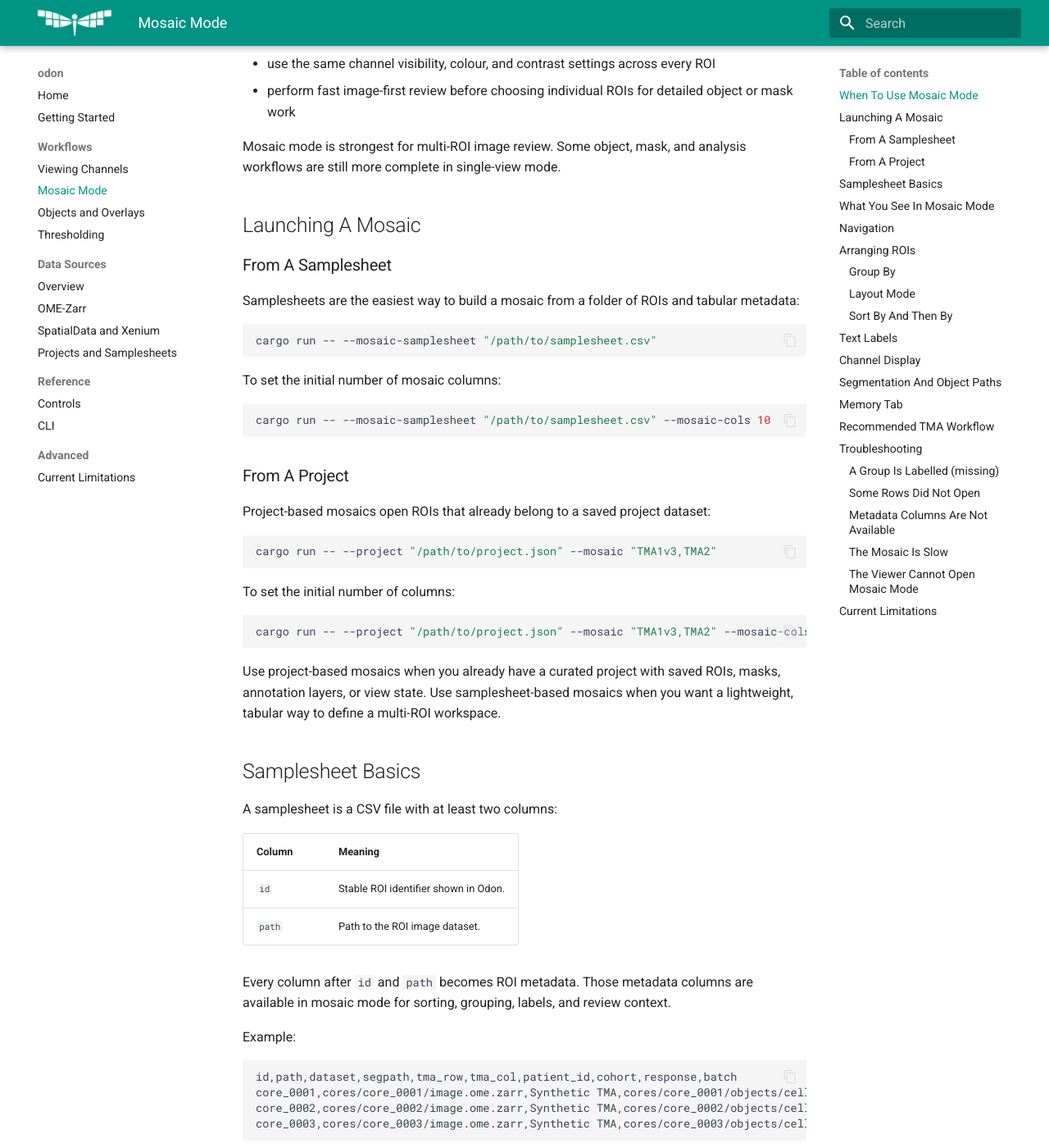
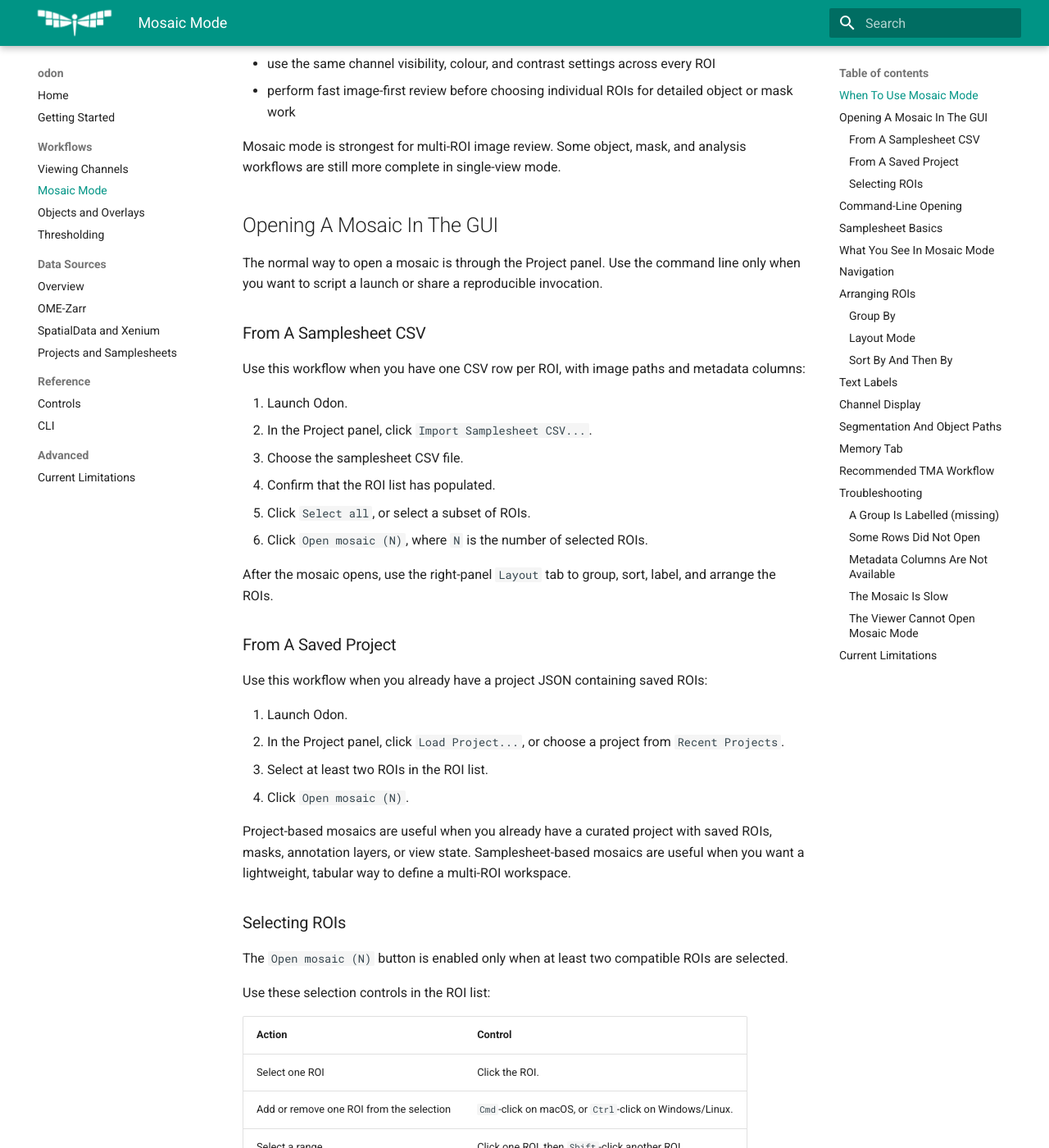
Before and after one commit to alexcoulton/odon, an MkDocs documentation site: the page built from docs/workflows/mosaic.md, in a window 1280 px wide and 1400 px high, scrolled down 433 px. Shown: the whole window at 82% size. Built offline with MkDocs 1.6.1 and Material for MkDocs 9.7.7, drawn with Linux system fonts in a browser that asks for light colours; some of the changed text lies outside the part shown.

Commit message:
Document GUI mosaic workflow

````diff
--- a/docs/workflows/mosaic.md
+++ b/docs/workflows/mosaic.md
@@ -21,40 +21,87 @@ Use mosaic mode when you want to:
 Mosaic mode is strongest for multi-ROI image review. Some object, mask, and
 analysis workflows are still more complete in single-view mode.
 
-## Launching A Mosaic
+## Opening A Mosaic In The GUI
 
-### From A Samplesheet
+The normal way to open a mosaic is through the Project panel. Use the command
+line only when you want to script a launch or share a reproducible invocation.
 
-Samplesheets are the easiest way to build a mosaic from a folder of ROIs and
-tabular metadata:
+### From A Samplesheet CSV
+
+Use this workflow when you have one CSV row per ROI, with image paths and
+metadata columns:
+
+1. Launch Odon.
+2. In the Project panel, click `Import Samplesheet CSV...`.
+3. Choose the samplesheet CSV file.
+4. Confirm that the ROI list has populated.
+5. Click `Select all`, or select a subset of ROIs.
+6. Click `Open mosaic (N)`, where `N` is the number of selected ROIs.
+
+After the mosaic opens, use the right-panel `Layout` tab to group, sort, label,
+and arrange the ROIs.
+
+### From A Saved Project
+
+Use this workflow when you already have a project JSON containing saved ROIs:
+
+1. Launch Odon.
+2. In the Project panel, click `Load Project...`, or choose a project from
+   `Recent Projects`.
+3. Select at least two ROIs in the ROI list.
+4. Click `Open mosaic (N)`.
+
+Project-based mosaics are useful when you already have a curated project with
+saved ROIs, masks, annotation layers, or view state. Samplesheet-based mosaics
+are useful when you want a lightweight, tabular way to define a multi-ROI
+workspace.
+
+### Selecting ROIs
+
+The `Open mosaic (N)` button is enabled only when at least two compatible ROIs
+are selected.
+
+Use these selection controls in the ROI list:
+
+| Action | Control |
+| --- | --- |
+| Select one ROI | Click the ROI. |
+| Add or remove one ROI from the selection | `Cmd`-click on macOS, or `Ctrl`-click on Windows/Linux. |
+| Select a range | Click one ROI, then `Shift`-click another ROI. |
+| Select all visible ROIs | Click `Select all` or `Select visible`. |
+| Open one ROI instead of a mosaic | Select or double-click one ROI, or click `Open`. |
+
+If `Open mosaic (N)` is disabled, check that at least two ROIs are selected and
+that the selected datasets can be opened in mosaic mode.
+
+## Command-Line Opening
+
+Command-line opening is optional. It is useful for scripted demos, testing, and
+sharing exact launch commands.
+
+Open a mosaic directly from a samplesheet:
 
 ```bash
 cargo run -- --mosaic-samplesheet "/path/to/samplesheet.csv"
 ```
 
-To set the initial number of mosaic columns:
+Set the initial number of mosaic columns:
 
 ```bash
 cargo run -- --mosaic-samplesheet "/path/to/samplesheet.csv" --mosaic-cols 10
 ```
 
-### From A Project
-
-Project-based mosaics open ROIs that already belong to a saved project dataset:
+Open a mosaic directly from a project:
 
 ```bash
 cargo run -- --project "/path/to/project.json" --mosaic "TMA1v3,TMA2"
 ```
 
-To set the initial number of columns:
+Set the initial number of columns for a project mosaic:
 
 ```bash
 cargo run -- --project "/path/to/project.json" --mosaic "TMA1v3,TMA2" --mosaic-cols 10
 ```
-
-Use project-based mosaics when you already have a curated project with saved
-ROIs, masks, annotation layers, or view state. Use samplesheet-based mosaics
-when you want a lightweight, tabular way to define a multi-ROI workspace.
 
 ## Samplesheet Basics
 
@@ -263,15 +310,17 @@ For a TMA-style demonstration:
 3. Include layout columns such as `tma_row`, `tma_col`, and `well`.
 4. Include review columns such as `cohort`, `response`, `batch`, and
    `core_quality`.
-5. Launch with `--mosaic-samplesheet`.
-6. Open the `Layout` tab.
-7. Start with `Fit Cells`.
-8. Group by `cohort` or `response`.
-9. Sort by `patient_id`, then by `core_replicate`.
-10. Select the `Text Labels` layer and add labels such as `id`, `patient_id`, and
+5. Launch Odon and click `Import Samplesheet CSV...`.
+6. Choose the samplesheet, then click `Select all`.
+7. Click `Open mosaic (N)`.
+8. Open the `Layout` tab.
+9. Start with `Fit Cells`.
+10. Group by `cohort` or `response`.
+11. Sort by `patient_id`, then by `core_replicate`.
+12. Select the `Text Labels` layer and add labels such as `id`, `patient_id`, and
     `response`.
-11. Use channel visibility and contrast to compare marker patterns.
-12. Double-click interesting ROIs for closer review.
+13. Use channel visibility and contrast to compare marker patterns.
+14. Double-click interesting ROIs for closer review.
 
 ## Troubleshooting
 
````
Also changed, not shown: docs/data-sources/projects-and-samplesheets.md (+9 -1 lines), docs/getting-started.md (+13 -9 lines).
